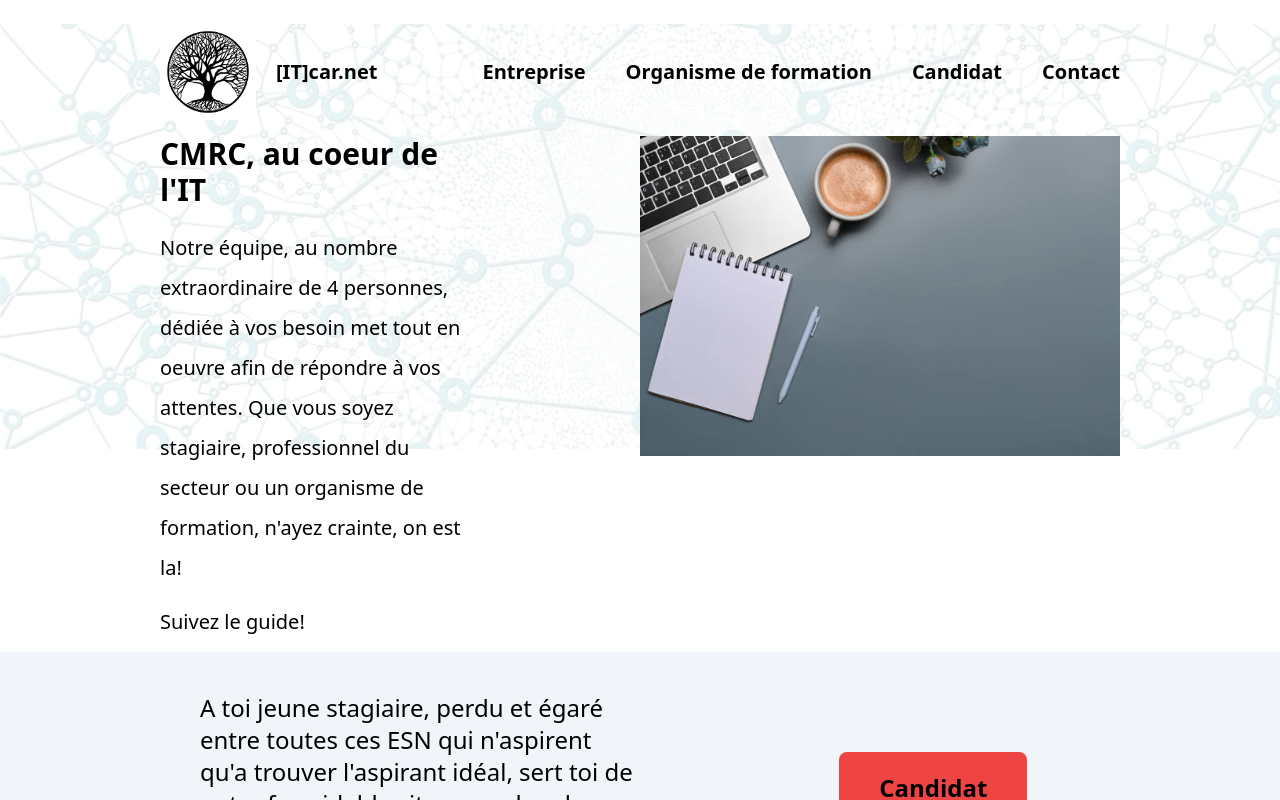
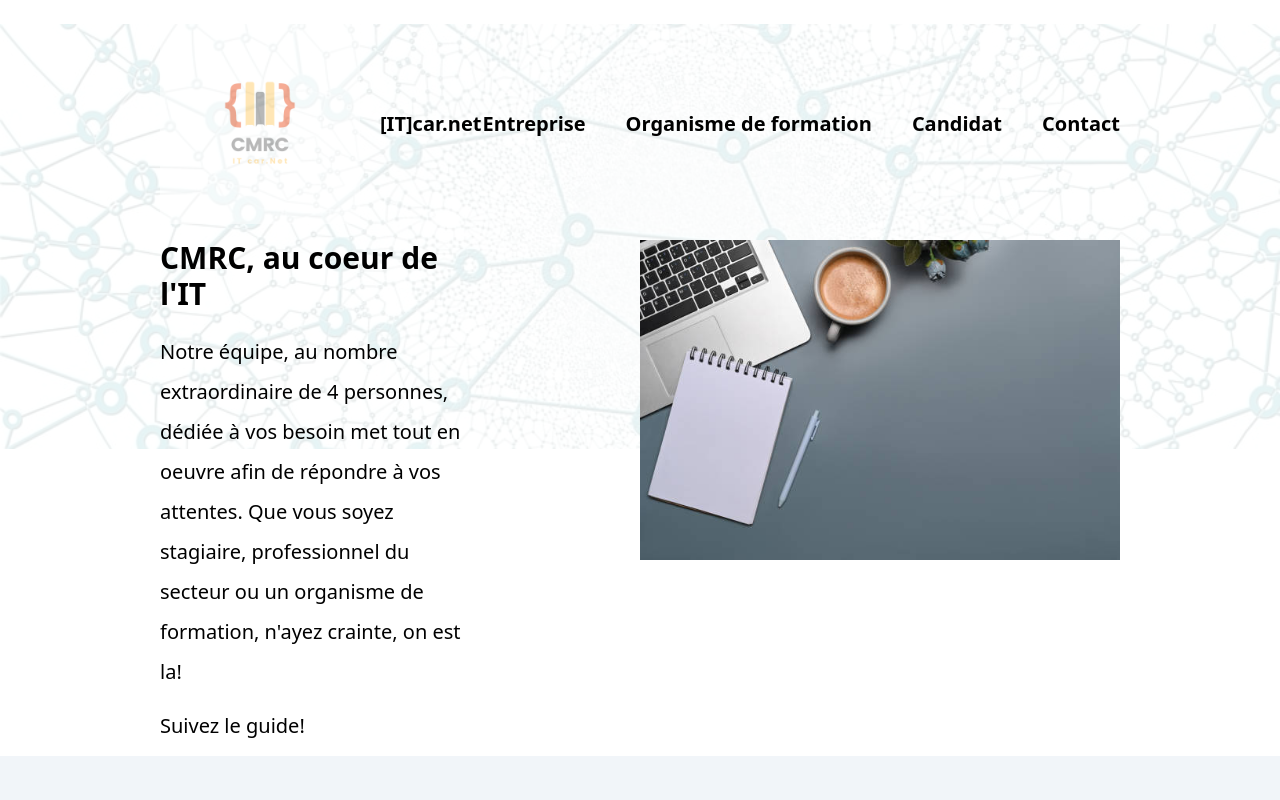
Before and after one commit to Rom-dev1/Projet-fil-rouge, a React (Create React App) app: page / in a window 1280 px wide. Shown: the top 800 px of the page. Built offline with nearby package versions, Linux system fonts and the light colour scheme.

Commit message:
add logo

```diff
--- a/src/component/header.js
+++ b/src/component/header.js
@@ -1,5 +1,5 @@
 import img from '../img/network.jpg'
-import logo from '../img/treeBlack.jpg'
+import logo from '../img/CMRC_2.png'
 export default function Header(){
 
     return(
@@ -7,7 +7,7 @@ export default function Header(){
         <img src={img} className="absolute -z-10 w-full opacity-10" alt="" />
         <div className="flex justify-between flex-row content-center  w-3/4 m-auto mt-6 text-xl font-bold">
            <div className='flex items-center space-x-5'>
-                <img src={logo} className="w-24" alt="" />
+                <img src={logo} className="w-[200px] opacity-50" alt="" />
                 <h2>[IT]car.net</h2>
             </div>
             <div className='flex items-center'>
```
Also changed, not shown: src/img/CMRC_2.png (added).
